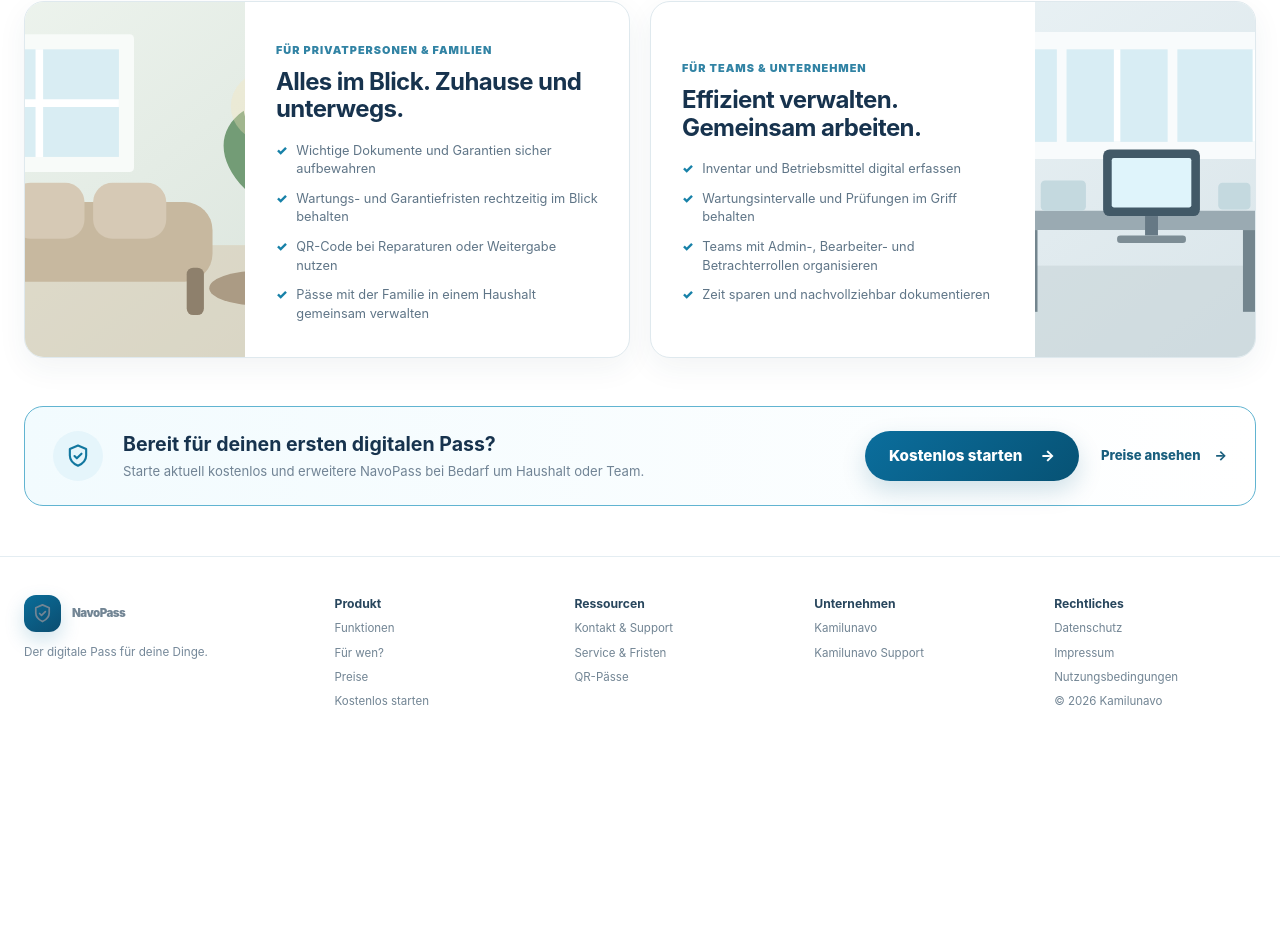
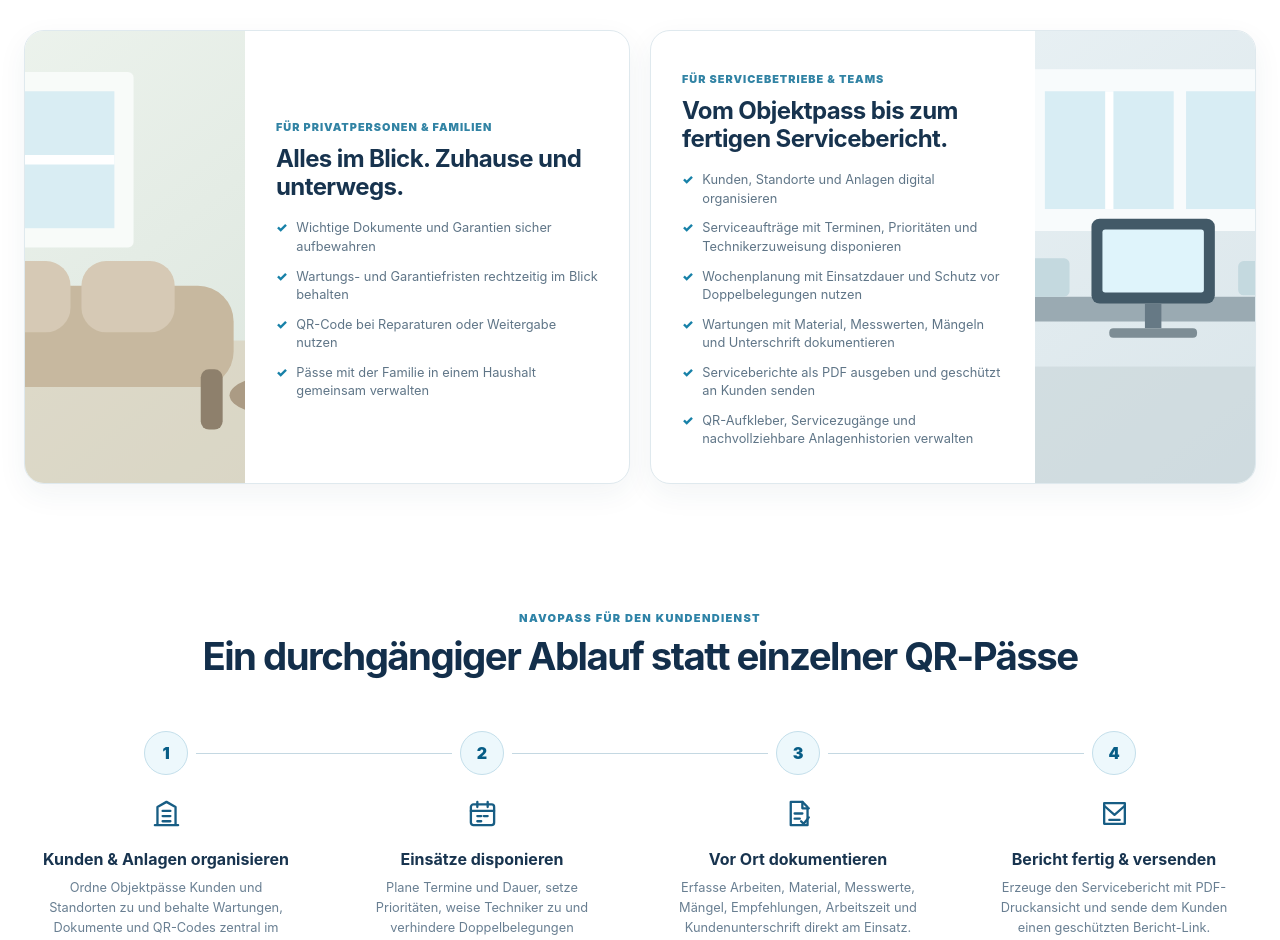
Before and after one commit to acciento89-bot/navopass, a Next.js app: page / in a window 1280 px wide. Shown: the part 1794-2734 px from the top of the page. Before the commit the page ends 2548 px from the top, so only its background shows below. Built offline with nearby package versions, Linux system fonts and the light colour scheme.

Commit message:
Position NavoPass as service workflow for businesses

```diff
--- a/app/page.tsx
+++ b/app/page.tsx
@@ -48,6 +48,33 @@
   },
 ];
 
+const businessWorkflow = [
+  {
+    number: "1",
+    title: "Kunden & Anlagen organisieren",
+    text: "Ordne Objektpässe Kunden und Standorten zu und behalte Wartungen, Dokumente und QR-Codes zentral im Blick.",
+    icon: <Icon size={31}><path d="M3 21h18M5 21V7l7-4 7 4v14M9 10h6M9 14h6M9 18h6"/></Icon>,
+  },
+  {
+    number: "2",
+    title: "Einsätze disponieren",
+    text: "Plane Termine und Dauer, setze Prioritäten, weise Techniker zu und verhindere Doppelbelegungen automatisch.",
+    icon: <Icon size={31}><rect x="3" y="5" width="18" height="16" rx="2"/><path d="M8 3v4M16 3v4M3 10h18M8 14h3M13 14h3M8 18h3"/></Icon>,
+  },
+  {
+    number: "3",
+    title: "Vor Ort dokumentieren",
+    text: "Erfasse Arbeiten, Material, Messwerte, Mängel, Empfehlungen, Arbeitszeit und Kundenunterschrift direkt am Einsatz.",
+    icon: <Icon size={31}><path d="M6 3h9l4 4v14H6z"/><path d="M15 3v5h5M9 12h6M9 16h4"/><path d="m14 18 2 2 4-5"/></Icon>,
+  },
+  {
+    number: "4",
+    title: "Bericht fertig & versenden",
+    text: "Erzeuge den Servicebericht mit PDF-Druckansicht und sende dem Kunden einen geschützten Bericht-Link.",
+    icon: <Icon size={31}><path d="M4 4h16v16H4z"/><path d="m4 6 8 7 8-7M8 17h8"/></Icon>,
+  },
+];
+
 const assetTypes = [
   { label: "Wärmepumpe", icon: <Icon size={36}><rect x="3" y="5" width="18" height="14" rx="2"/><circle cx="9" cy="12" r="4"/><path d="M15 9h3M15 12h3M15 15h3"/></Icon> },
   { label: "Fahrrad", icon: <Icon size={36}><circle cx="6" cy="17" r="4"/><circle cx="18" cy="17" r="4"/><path d="m6 17 4-8 3 8h5M8 13h7M10 9h4M14 9l2-3"/></Icon> },
@@ -67,10 +94,12 @@
 ];
 
 const businessBenefits = [
-  "Inventar und Betriebsmittel digital erfassen",
-  "Wartungsintervalle und Prüfungen im Griff behalten",
-  "Teams mit Admin-, Bearbeiter- und Betrachterrollen organisieren",
-  "Zeit sparen und nachvollziehbar dokumentieren",
+  "Kunden, Standorte und Anlagen digital organisieren",
+  "Serviceaufträge mit Terminen, Prioritäten und Technikerzuweisung disponieren",
+  "Wochenplanung mit Einsatzdauer und Schutz vor Doppelbelegungen nutzen",
+  "Wartungen mit Material, Messwerten, Mängeln und Unterschrift dokumentieren",
+  "Serviceberichte als PDF ausgeben und geschützt an Kunden senden",
+  "QR-Aufkleber, Servicezugänge und nachvollziehbare Anlagenhistorien verwalten",
 ];
 
 export default function HomePage() {
@@ -82,7 +111,7 @@
           <nav className={styles.nav} aria-label="Hauptnavigation">
             <a href="#produkt">Produkt</a>
             <a href="#zielgruppen">Für wen?</a>
-            <a href="#so-gehts">So funktioniert&apos;s</a>
+            <a href="#firmen-service">Firmen-Service</a>
             <Link href="/preise">Preise</Link>
             <a href="#start">Loslegen</a>
           </nav>
@@ -102,18 +131,18 @@
           <div className={styles.heroText}>
             <div className={styles.heroBadge}>
               <Icon size={16}><path d="M12 3 5 6v5.5c0 4.2 2.8 6.9 7 8.9 4.2-2 7-4.7 7-8.9V6z"/></Icon>
-              Der digitale Pass für alles, was dir gehört
+              Digitale Pässe für Privat, Familie und Servicebetriebe
             </div>
             <h1>Alles, was dir gehört,<br/>bekommt seinen eigenen<br/><em>digitalen Pass.</em></h1>
-            <p>Dokumente, Garantien, Reparaturen, Wartungen und Erinnerungen – sicher an einem Ort, per QR-Code verfügbar und auf Wunsch gemeinsam mit Familie oder Team verwaltet.</p>
+            <p>Privat bündelt NavoPass Dokumente, Garantien, Reparaturen und Wartungen. Unternehmen nutzen dieselben Objektpässe zusätzlich für Kundenverwaltung, Service-Disposition, Techniker-Einsätze und fertige Wartungsberichte.</p>
             <div className={styles.heroActions}>
               <Link href="/register" className={styles.primaryCta}>Kostenlos starten <span>→</span></Link>
-              <a href="#demo" className={styles.secondaryCta}>Beispiel ansehen <span className={styles.play}>▷</span></a>
+              <a href="#firmen-service" className={styles.secondaryCta}>Firmenfunktionen ansehen <span className={styles.play}>↓</span></a>
             </div>
             <div className={styles.trustBar}>
               <span><Icon size={17}><path d="M12 3 5 6v5.5c0 4.2 2.8 6.9 7 8.9 4.2-2 7-4.7 7-8.9V6z"/><path d="m9 12 2 2 4-4"/></Icon> Datenschutz im Fokus</span>
               <span><Icon size={17}><path d="m13 2-8 12h7l-1 8 8-12h-7z"/></Icon> In Sekunden eingerichtet</span>
-              <span><Icon size={17}><path d="M17.5 19H7a5 5 0 1 1 1.2-9.85A6 6 0 0 1 20 11a4 4 0 0 1-2.5 8Z"/></Icon> Startphase aktuell 0 €</span>
+              <span><Icon size={17}><path d="M17.5 19H7a5 5 0 1 1 1.2-9.85A6 6 0 0 1 20 11a4 4 0 0 1-2.5 8Z"/></Icon> Browserbasiert & QR-fähig</span>
             </div>
           </div>
 
@@ -205,8 +234,8 @@
 
         <article className={styles.audienceCard}>
           <div className={styles.audienceContent}>
-            <span>FÜR TEAMS & UNTERNEHMEN</span>
-            <h2>Effizient verwalten. Gemeinsam arbeiten.</h2>
+            <span>FÜR SERVICEBETRIEBE & TEAMS</span>
+            <h2>Vom Objektpass bis zum fertigen Servicebericht.</h2>
             <ul>
               {businessBenefits.map((item) => <li key={item}><i>✓</i>{item}</li>)}
             </ul>
@@ -217,11 +246,29 @@
         </article>
       </section>
 
+      <section className={styles.stepsSection} id="firmen-service">
+        <div className={styles.sectionHeading}>
+          <span>NAVOPASS FÜR DEN KUNDENDIENST</span>
+          <h2>Ein durchgängiger Ablauf statt einzelner QR-Pässe</h2>
+        </div>
+        <div className={styles.stepsGrid}>
+          {businessWorkflow.map((step, index) => (
+            <article className={styles.stepCard} key={step.title}>
+              <div className={styles.stepNumber}>{step.number}</div>
+              {index < businessWorkflow.length - 1 && <div className={styles.connector} aria-hidden="true" />}
+              <div className={styles.stepIcon}>{step.icon}</div>
+              <h3>{step.title}</h3>
+              <p>{step.text}</p>
+            </article>
+          ))}
+        </div>
+      </section>
+
       <section className={styles.ctaPanel} id="start">
         <div className={styles.ctaShield}><Icon size={28}><path d="M12 3 5 6v5.5c0 4.2 2.8 6.9 7 8.9 4.2-2 7-4.7 7-8.9V6z"/><path d="m9 12 2 2 4-4"/></Icon></div>
         <div>
-          <h2>Bereit für deinen ersten digitalen Pass?</h2>
-          <p>Starte aktuell kostenlos und erweitere NavoPass bei Bedarf um Haushalt oder Team.</p>
+          <h2>Vom ersten Pass bis zum digitalen Kundendienst.</h2>
+          <p>Starte mit NavoPass und wähle den Tarif passend zu Haushalt, Team oder Servicebetrieb.</p>
         </div>
         <div className={styles.ctaButtons}>
           <Link href="/register" className={styles.primaryCta}>Kostenlos starten <span>→</span></Link>
@@ -231,9 +278,9 @@
 
       <footer className={styles.footer} id="footer">
         <div className={styles.footerInner}>
-          <div className={styles.footerBrand}><Brand /><p>Der digitale Pass für deine Dinge.</p></div>
-          <div><b>Produkt</b><a href="#so-gehts">Funktionen</a><a href="#zielgruppen">Für wen?</a><Link href="/preise">Preise</Link><Link href="/register">Kostenlos starten</Link></div>
-          <div><b>Ressourcen</b><Link href="/kontakt">Kontakt & Support</Link><a href="#produkt">Service & Fristen</a><a href="#produkt">QR-Pässe</a></div>
+          <div className={styles.footerBrand}><Brand /><p>Digitale Objektpässe und Serviceprozesse.</p></div>
+          <div><b>Produkt</b><a href="#so-gehts">Digitale Pässe</a><a href="#firmen-service">Firmen-Service</a><Link href="/preise">Preise</Link><Link href="/register">Kostenlos starten</Link></div>
+          <div><b>Ressourcen</b><Link href="/kontakt">Kontakt & Support</Link><a href="#firmen-service">Service & Disposition</a><a href="#produkt">QR-Pässe</a></div>
           <div><b>Unternehmen</b><a href="https://kamilunavo.com">Kamilunavo</a><a href="https://kamilunavo.com/support">Kamilunavo Support</a></div>
           <div><b>Rechtliches</b><Link href="/datenschutz">Datenschutz</Link><Link href="/impressum">Impressum</Link><Link href="/nutzungsbedingungen">Nutzungsbedingungen</Link><span>© 2026 Kamilunavo</span></div>
         </div>
```
